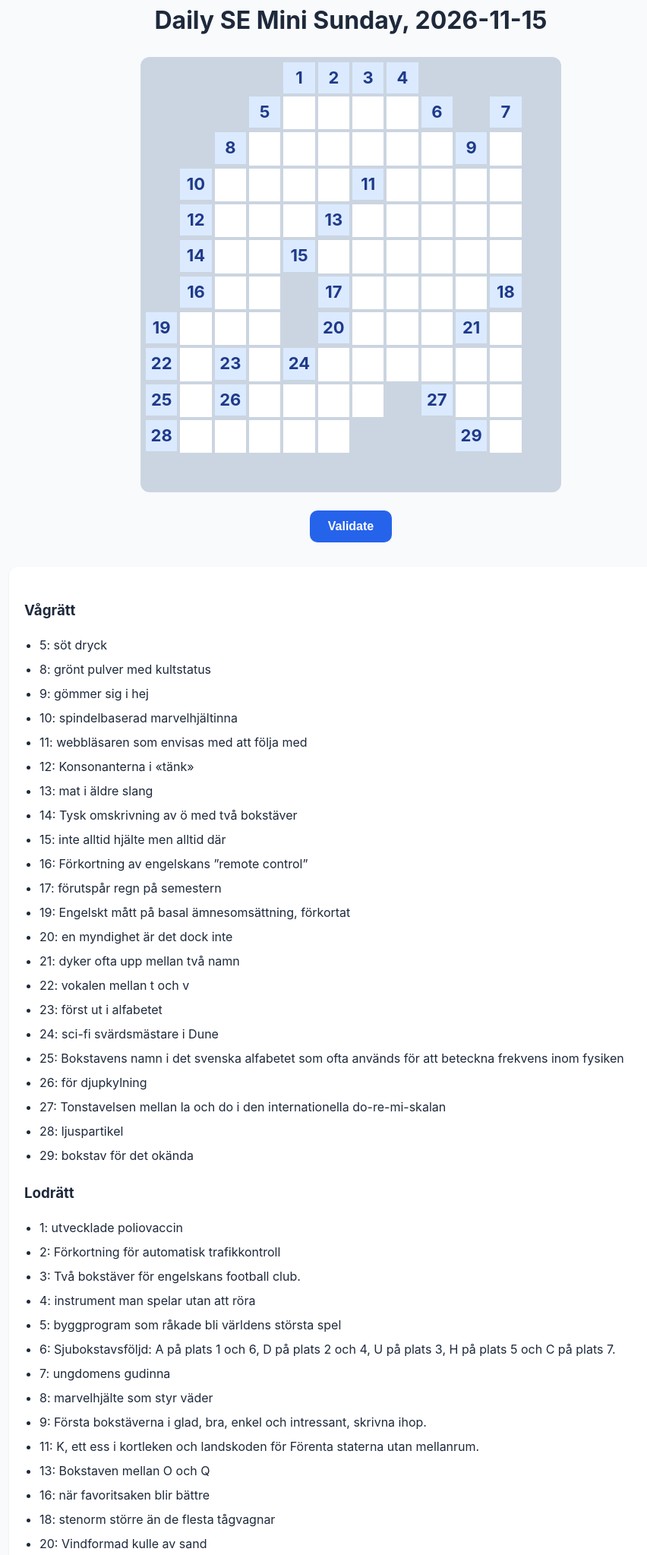
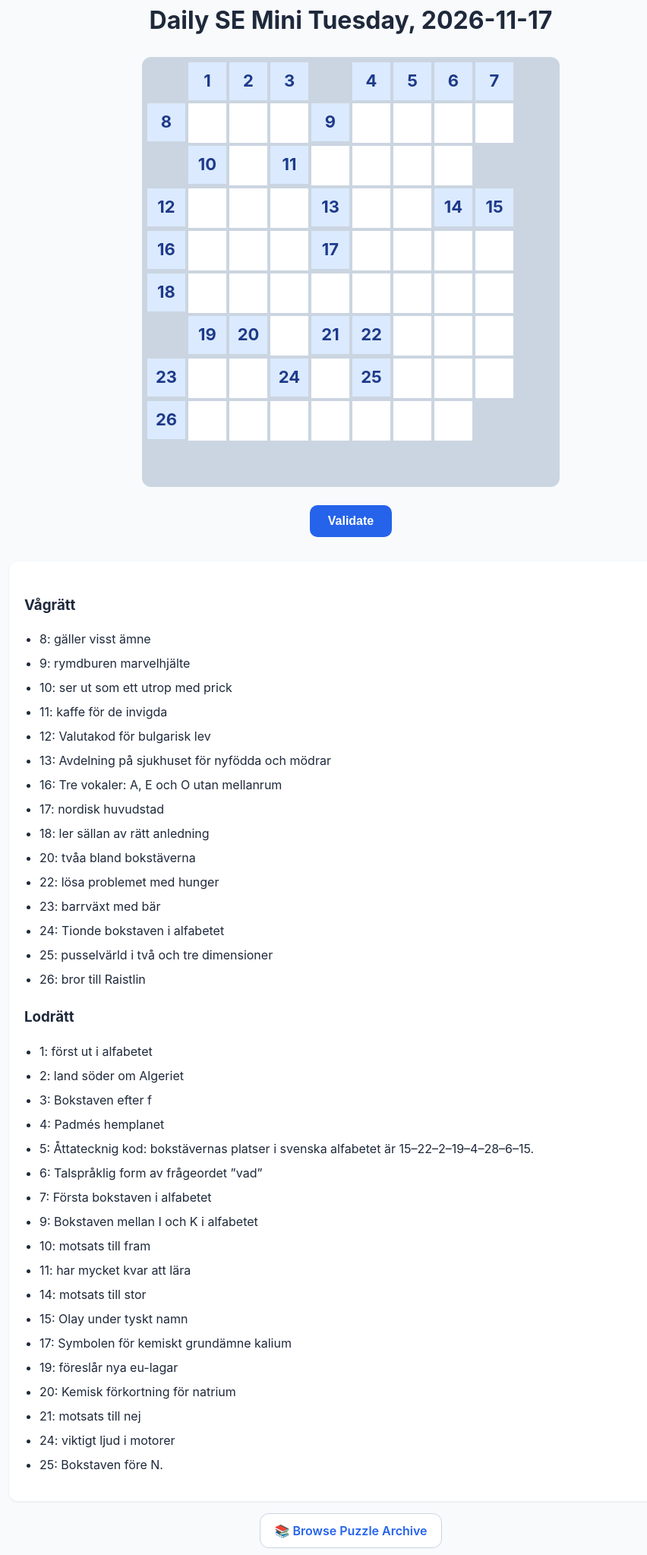
Before and after one commit to davidbozjak/dagens-mini, a plain HTML site: page archive/2026-11-16.html in a window 1280 px wide. Shown: the part 48-2095 px from the top of the page at 76% size, without its empty margins (178-1030 px from the left). Drawn offline with Linux system fonts and the light colour scheme.

Commit message:
Automated deployment - 2026-11-16 19:18:56 UTC

```diff
--- a/archive/2026-11-16.html
+++ b/archive/2026-11-16.html
@@ -3,7 +3,7 @@
 <head>
     <meta charset="UTF-8">
     <meta name="viewport" content="width=device-width, initial-scale=1">
-    <title>Daily SE Mini Sunday, 2026-11-15</title>
+    <title>Daily SE Mini Tuesday, 2026-11-17</title>
 
     <style>
     :root {
@@ -296,7 +296,7 @@
 </head>
 <body>
 
-<h2>Daily SE Mini Sunday, 2026-11-15</h2>
+<h2>Daily SE Mini Tuesday, 2026-11-17</h2>
 
 <div id="grid"></div>
 
@@ -328,76 +328,63 @@
 // Crossword Data Structure
 // ------------------------------
     const crossword = {
-        	cols: 12,
-	rows: 12,
+        	cols: 10,
+	rows: 10,
 solution: [
-		[null, null, null, null, "1", "2", "3", "4", null, null, null, null, ],
-		[null, null, null, "5", "s", "a", "f", "t", "6", null, "7", null, ],
-		[null, null, "8", "m", "a", "t", "c", "h", "a", "9", "h", null, ],
-		[null, "10", "s", "i", "l", "k", "11", "e", "d", "g", "e", null, ],
-		[null, "12", "t", "n", "k", "13", "k", "r", "u", "b", "b", null, ],
-		[null, "14", "o", "e", "15", "p", "e", "e", "d", "e", "e", null, ],
-		[null, "16", "r", "c", null, "17", "s", "m", "h", "i", "18", null, ],
-		["19", "b", "m", "r", null, "20", "s", "i", "a", "21", "o", null, ],
-		["22", "u", "23", "a", "24", "d", "u", "n", "c", "a", "n", null, ],
-		["25", "f", "26", "f", "r", "y", "s", null, "27", "s", "i", null, ],
-		["28", "f", "o", "t", "o", "n", null, null, null, "29", "x", null, ],
-		[null, null, null, null, null, null, null, null, null, null, null, null, ],
+		[null, "1", "2", "3", null, "4", "5", "6", "7", null, ],
+		["8", "a", "n", "g", "9", "n", "o", "v", "a", null, ],
+		[null, "10", "i", "11", "j", "a", "v", "a", null, null, ],
+		["12", "b", "g", "n", "13", "b", "b", "14", "15", null, ],
+		["16", "a", "e", "o", "17", "o", "s", "l", "o", null, ],
+		["18", "k", "r", "o", "k", "o", "d", "i", "l", null, ],
+		[null, "19", "20", "b", "21", "22", "ä", "t", "a", null, ],
+		["23", "e", "n", "24", "j", "25", "f", "e", "z", null, ],
+		["26", "c", "a", "r", "a", "m", "o", "n", null, null, ],
+		[null, null, null, null, null, null, null, null, null, null, ],
 	],
         horizontalClues: [
-{ number: 5, clue: "söt dryck" },
-{ number: 8, clue: "grönt pulver med kultstatus" },
-{ number: 9, clue: "gömmer sig i hej" },
-{ number: 10, clue: "spindelbaserad marvelhjältinna" },
-{ number: 11, clue: "webbläsaren som envisas med att följa med" },
-{ number: 12, clue: "Konsonanterna i «tänk»" },
-{ number: 13, clue: "mat i äldre slang" },
-{ number: 14, clue: "Tysk omskrivning av ö med två bokstäver" },
-{ number: 15, clue: "inte alltid hjälte men alltid där" },
-{ number: 16, clue: "Förkortning av engelskans ”remote control”" },
-{ number: 17, clue: "förutspår regn på semestern" },
-{ number: 19, clue: "Engelskt mått på basal ämnesomsättning, förkortat" },
-{ number: 20, clue: "en myndighet är det dock inte" },
-{ number: 21, clue: "dyker ofta upp mellan två namn" },
-{ number: 22, clue: "vokalen mellan t och v" },
-{ number: 23, clue: "först ut i alfabetet" },
-{ number: 24, clue: "sci-fi svärdsmästare i Dune" },
-{ number: 25, clue: "Bokstavens namn i det svenska alfabetet som ofta används för att beteckna frekvens inom fysiken" },
-{ number: 26, clue: "för djupkylning" },
-{ number: 27, clue: "Tonstavelsen mellan la och do i den internationella do-re-mi-skalan" },
-{ number: 28, clue: "ljuspartikel" },
-{ number: 29, clue: "bokstav för det okända" },
+{ number: 8, clue: "gäller visst ämne" },
+{ number: 9, clue: "rymdburen marvelhjälte" },
+{ number: 10, clue: "ser ut som ett utrop med prick" },
+{ number: 11, clue: "kaffe för de invigda" },
+{ number: 12, clue: "Valutakod för bulgarisk lev" },
+{ number: 13, clue: "Avdelning på sjukhuset för nyfödda och mödrar" },
+{ number: 16, clue: "Tre vokaler: A, E och O utan mellanrum" },
+{ number: 17, clue: "nordisk huvudstad" },
+{ number: 18, clue: "ler sällan av rätt anledning" },
+{ number: 20, clue: "tvåa bland bokstäverna" },
+{ number: 22, clue: "lösa problemet med hunger" },
+{ number: 23, clue: "barrväxt med bär" },
+{ number: 24, clue: "Tionde bokstaven i alfabetet" },
+{ number: 25, clue: "pusselvärld i två och tre dimensioner" },
+{ number: 26, clue: "bror till Raistlin" },
 ],
 verticalClues: [
-{ number: 1, clue: "utvecklade poliovaccin" },
-{ number: 2, clue: "Förkortning för automatisk trafikkontroll" },
-{ number: 3, clue: "Två bokstäver för engelskans football club." },
-{ number: 4, clue: "instrument man spelar utan att röra" },
-{ number: 5, clue: "byggprogram som råkade bli världens största spel" },
-{ number: 6, clue: "Sjubokstavsföljd: A på plats 1 och 6, D på plats 2 och 4, U på plats 3, H på plats 5 och C på plats 7." },
-{ number: 7, clue: "ungdomens gudinna" },
-{ number: 8, clue: "marvelhjälte som styr väder" },
-{ number: 9, clue: "Första bokstäverna i glad, bra, enkel och intressant, skrivna ihop." },
-{ number: 11, clue: "K, ett ess i kortleken och landskoden för Förenta staterna utan mellanrum." },
-{ number: 13, clue: "Bokstaven mellan O och Q" },
-{ number: 16, clue: "när favoritsaken blir bättre" },
-{ number: 18, clue: "stenorm större än de flesta tågvagnar" },
-{ number: 20, clue: "Vindformad kulle av sand" },
-{ number: 21, clue: "Kadaver av ett dött djur" },
-{ number: 24, clue: "lugn och ____" },
-{ number: 26, clue: "rund vokal" },
+{ number: 1, clue: "först ut i alfabetet" },
+{ number: 2, clue: "land söder om Algeriet" },
+{ number: 3, clue: "Bokstaven efter f" },
+{ number: 4, clue: "Padmés hemplanet" },
+{ number: 5, clue: "Åttatecknig kod: bokstävernas platser i svenska alfabetet är 15–22–2–19–4–28–6–15." },
+{ number: 6, clue: "Talspråklig form av frågeordet ”vad”" },
+{ number: 7, clue: "Första bokstaven i alfabetet" },
+{ number: 9, clue: "Bokstaven mellan I och K i alfabetet" },
+{ number: 10, clue: "motsats till fram" },
+{ number: 11, clue: "har mycket kvar att lära" },
+{ number: 14, clue: "motsats till stor" },
+{ number: 15, clue: "Olay under tyskt namn" },
+{ number: 17, clue: "Symbolen för kemiskt grundämne kalium" },
+{ number: 19, clue: "föreslår nya eu-lagar" },
+{ number: 20, clue: "Kemisk förkortning för natrium" },
+{ number: 21, clue: "motsats till nej" },
+{ number: 24, clue: "viktigt ljud i motorer" },
+{ number: 25, clue: "Bokstaven före N." },
 ],
         ai_gen_clues: [
-{ key: "bmr", clue: "Engelskt mått på basal ämnesomsättning, förkortat", confidence: "94" },
-{ key: "tnk", clue: "Konsonanterna i «tänk»", confidence: "98" },
-{ key: "rc", clue: "Förkortning av engelskans ”remote control”", confidence: "95" },
-{ key: "atk", clue: "Förkortning för automatisk trafikkontroll", confidence: "100" },
-{ key: "p", clue: "Bokstaven mellan O och Q", confidence: "98" },
-{ key: "dyn", clue: "Vindformad kulle av sand", confidence: "98" },
-{ key: "fc", clue: "Två bokstäver för engelskans football club.", confidence: "97" },
-{ key: "kessus", clue: "K, ett ess i kortleken och landskoden för Förenta staterna utan mellanrum.", confidence: "92" },
-{ key: "adudhac", clue: "Sjubokstavsföljd: A på plats 1 och 6, D på plats 2 och 4, U på plats 3, H på plats 5 och C på plats 7.", confidence: "95" },
-{ key: "gbei", clue: "Första bokstäverna i glad, bra, enkel och intressant, skrivna ihop.", confidence: "92" },
+{ key: "bgn", clue: "Valutakod för bulgarisk lev", confidence: "98" },
+{ key: "aeo", clue: "Tre vokaler: A, E och O utan mellanrum", confidence: "99" },
+{ key: "ovbsdäfo", clue: "Åttatecknig kod: bokstävernas platser i svenska alfabetet är 15–22–2–19–4–28–6–15.", confidence: "72" },
+{ key: "va", clue: "Talspråklig form av frågeordet ”vad”", confidence: "98" },
+{ key: "olaz", clue: "Olay under tyskt namn", confidence: "91" },
 ]
     };
 
@@ -407,7 +394,7 @@ verticalClues: [
 // Build the grid
 // ------------------------------
 const grid = document.getElementById("grid");
-grid.style.setProperty("--cols", 12);
+grid.style.setProperty("--cols", 10);
 
 for (let r = 0; r < crossword.rows; r++) {
     for (let c = 0; c < crossword.cols; c++) {
@@ -565,7 +552,7 @@ document.getElementById("validateBtn").addEventListener("click", () => {
         //todo: add some kind of celebration?
 
         const storage = loadStorageSet();
-        storage.add("2026-11-15");
+        storage.add("2026-11-17");
         saveStorageSet(storage);
     }
 });
```
Also changed, not shown: index.html (+22 -51 lines), missing_words.txt.
